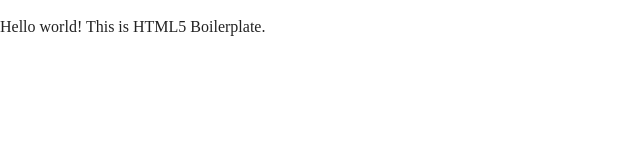
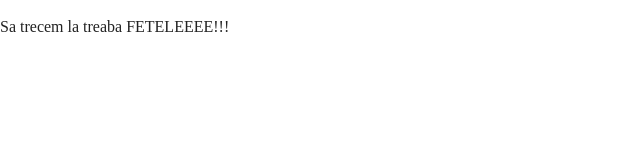
Before and after one commit to olimpiamarin/iapNet, a plain HTML site: page index.html in a window 1280 px wide. Shown: the full height of the page, 0-640 px from the left. Drawn offline with nearby package versions, Linux system fonts and the light colour scheme.

Commit message:
just saying Hello!

```diff
--- a/index.html
+++ b/index.html
@@ -20,7 +20,7 @@
         <![endif]-->
 
         <!-- Add your site or application content here -->
-        <p>Hello world! This is HTML5 Boilerplate.</p>
+        <p>Sa trecem la treaba FETELEEEE!!!</p>
         <script src="js/vendor/modernizr-3.5.0.min.js"></script>
         <script src="https://code.jquery.com/jquery-3.2.1.min.js" integrity="sha256-hwg4gsxgFZhOsEEamdOYGBf13FyQuiTwlAQgxVSNgt4=" crossorigin="anonymous"></script>
         <script>window.jQuery || document.write('<script src="js/vendor/jquery-3.2.1.min.js"><\/script>')</script>
```
